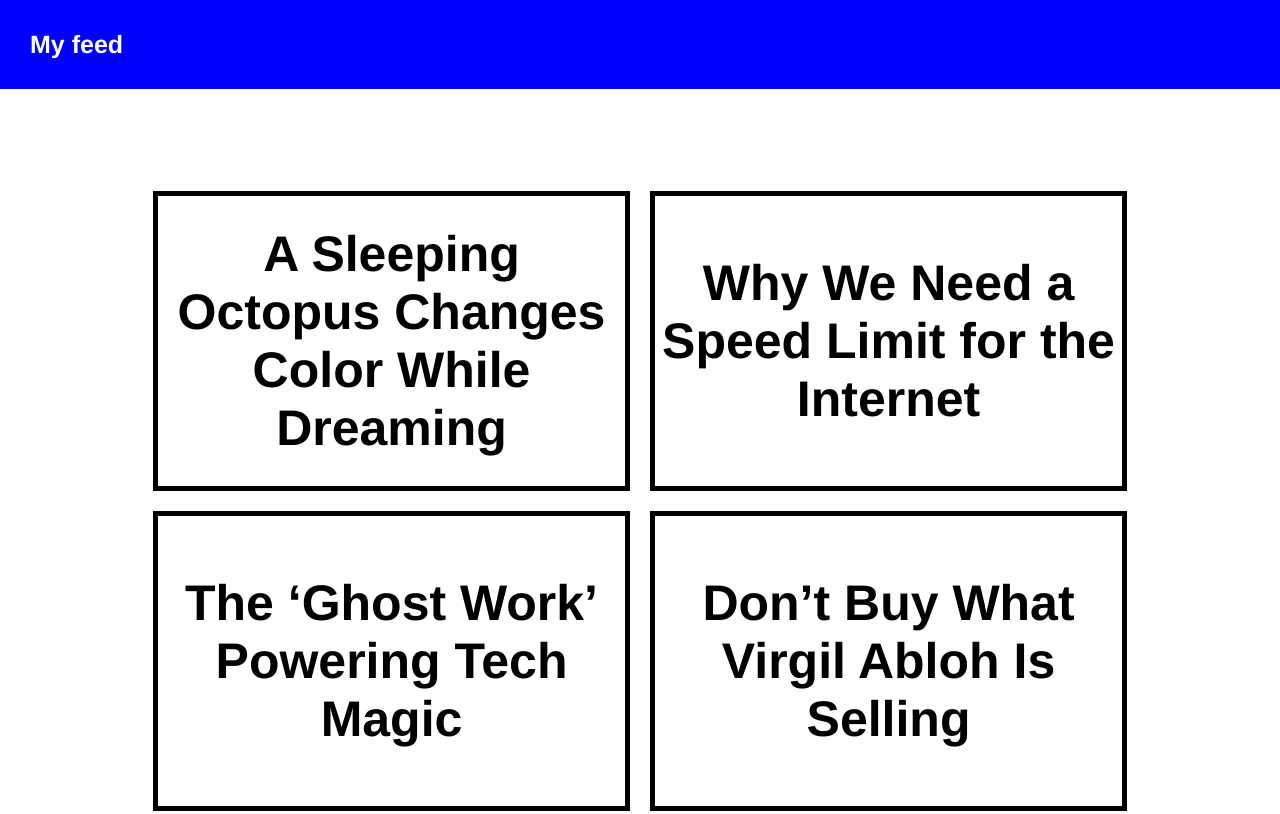
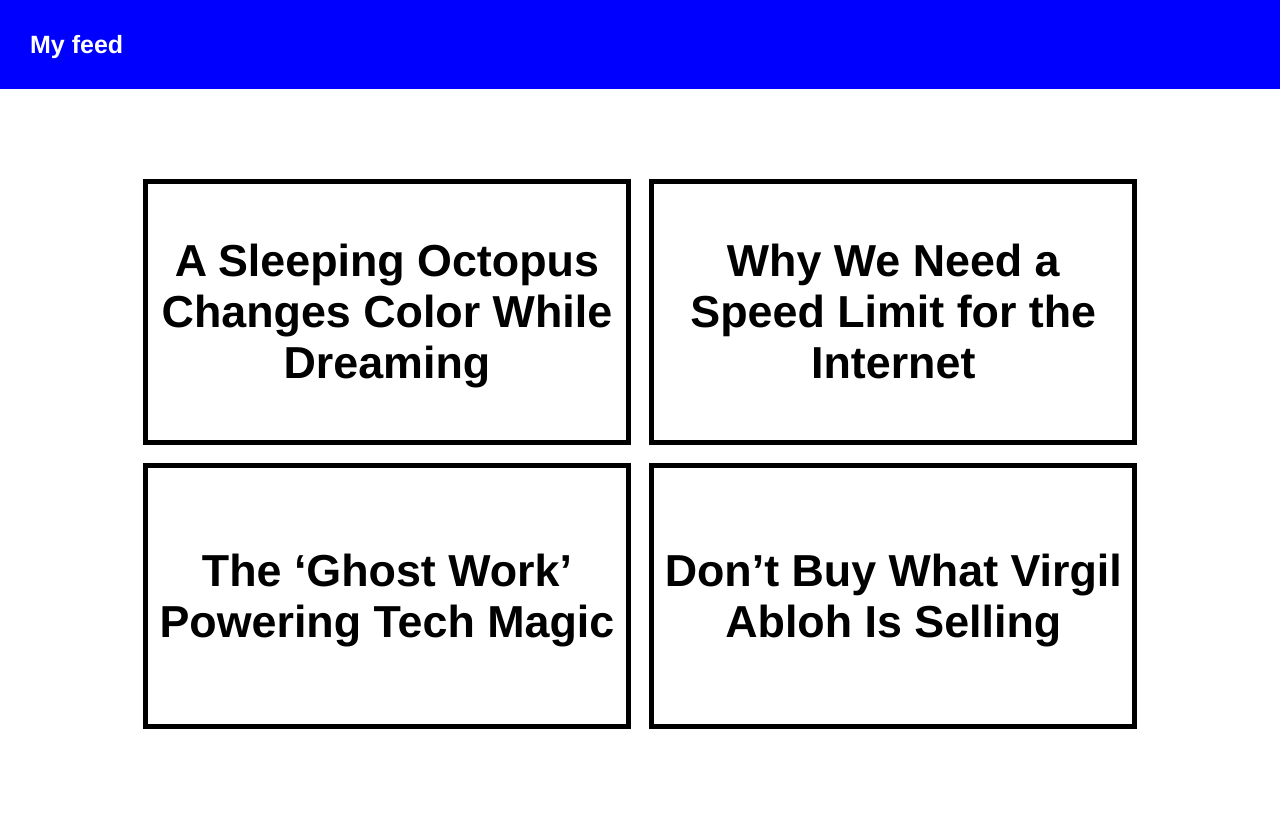
Before and after one commit to Barbados22/HTML-CSS, a plain HTML site: page 6_project_responsive_design/index.html in a window 1280 px wide. Shown: the top 814 px of the page. Drawn offline with Linux system fonts and the light colour scheme.

Commit message:
Update styles.css

```diff
--- a/6_project_responsive_design/styles.css
+++ b/6_project_responsive_design/styles.css
@@ -22,6 +22,10 @@ body{
     display: flex;
     flex-wrap: wrap;
     justify-content: center;
+    /*padding: 20px;*/
+    /*gap: 41px;*/
+    padding: 6vw;
+    gap: 11vw;
 }
 
 .block{
@@ -30,30 +34,23 @@ body{
     align-items: center;
     justify-content:center;
     text-align: center;
+    width: 100%;
+    height: 44vw;
+    font-size: 6.7vw;
 }
-
-  /* Макет для мобильных */
-  @media only screen and (max-width: 390px) {
-    .container{
-        padding: 20px;
-        gap: 41px;
-    }
-    .block{
-        width: 100%;
-        height: 6.6em;
-        font-size: 1em;
-    }
-  }
 
     /* Макет для десктопа */
     @media only screen and (min-width: 391px) {
         .container{
-            padding: 102px 110px;
-            gap: 20px;
+            /*padding: 102px 110px;
+            gap: 20px;*/
+            padding: 7vw 7.6vw;
+            gap: 1.4vw;
+
         }
         .block{
             width: 45%;
-            height: 6em;
-            font-size: 2em;
+            height: 20.8vw;
+            font-size: 3.5vw;
         }
       }
```
